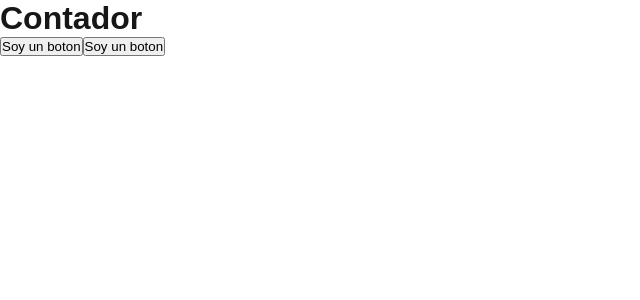
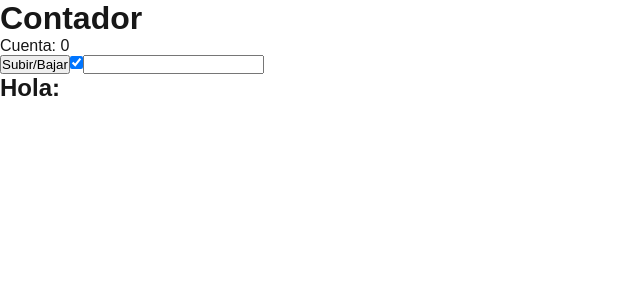
Before and after one commit to FranManzanares/next-proyect, a Next.js app: page /contador in a window 1280 px wide. Shown: the top 300 px of the page, without its empty margins (0-640 px from the left). Built offline with nearby package versions, Linux system fonts and the light colour scheme.

Commit message:
boton subir/bajar

```diff
--- a/src/app/contador/page.js
+++ b/src/app/contador/page.js
@@ -1,19 +1,50 @@
 "use client";
 
 import Button from "@/componentes/Button";
+import Input from "@/componentes/Input";
 import Title from "@/componentes/Title";
+import { useEffect, useState } from "react";
 
 export default function Contador() {
-  function Incrementar() {}
 
-  function Decrementar() {}
+  const [cuenta, setCuenta] = useState(0);
+  const [nombre, setNombre] = useState("");
+  const [checked, setChecked] = useState(true);
+
+  useEffect(() => {
+    if (cuenta == 20 || cuenta == -20) {
+      setCuenta(0)
+    }
+  }, [cuenta])
+
+  function cont() {
+    if (checked) {
+      setCuenta(cuenta + 1);
+    } else {
+      setCuenta(cuenta - 1);
+    }
+
+  }
+
+
+  function ver(event) {
+    setNombre(event.target.value)
+  }
+
+  function checkBoxCambio(event) {
+    setChecked(event.target.checked);
+    console.log(event.target.checked)
+  }
 
   return (
     <>
       <Title title={"Contador"}></Title>
+      <p>Cuenta: {cuenta}</p>
+      <Button funcionalidad={cont} texto={"Subir/Bajar"}></Button>
+      <Input type="checkbox" onChange={checkBoxCambio} checked={checked} ></Input>
 
-      <Button onClick={Incrementar} text={"Incrementar"}></Button>
-      <Button onClick={Decrementar} text={"Incrementar"}></Button>
+      <Input onChange={ver}></Input>
+      <h2>Hola: {nombre}</h2>
     </>
   );
 }
--- a/src/componentes/Button.js
+++ b/src/componentes/Button.js
@@ -1,16 +1,12 @@
-"use client"
+"use client";
 
-export default function Button(promp) {
-
-    function imprimir() {
-        console.log("Tocaste el boton!")
-    }
+export default function Button(props) {
 
     return (
         <>
-            <button onClick={imprimir}>Soy un boton</button>
+            <button onClick={props.funcionalidad}>{props.texto}</button>
 
         </>
-    )
+    );
 
 }
--- a/src/componentes/Input.js
+++ b/src/componentes/Input.js
@@ -1,7 +1,7 @@
-export default function Input(promp) {
+export default function Input(props) {
     return (
         <>
-            <input id={promp.id}></input>
+            <input type={props.type} onChange={props.onChange} value={props.nombre} checked={props.checked} ></input>
         </>
     )
 
```
